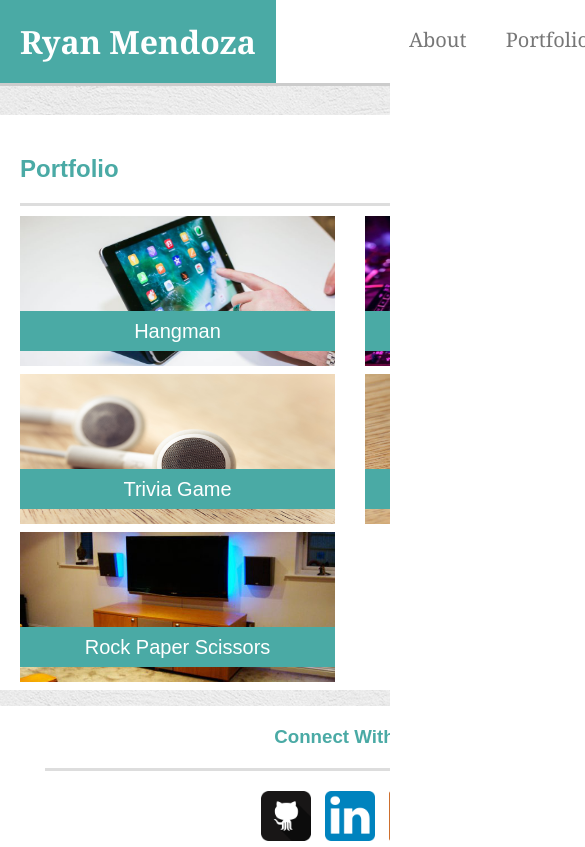
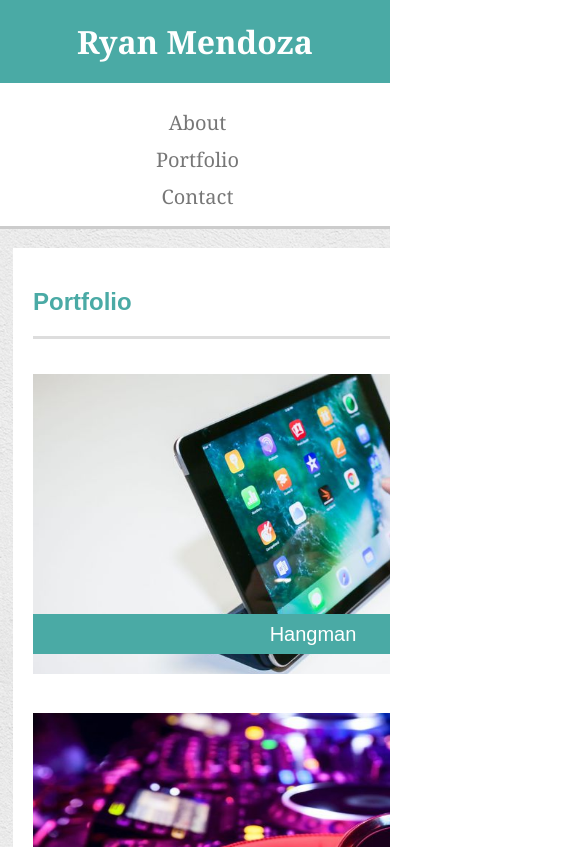
Before and after one commit to rjm925/Responsive-Portfolio, a plain HTML site: page portfolio.html in a window 390 px wide. Shown: the top 847 px of the page, 585 px wide, since content can reach past the window. Drawn offline with Linux system fonts and the light colour scheme.

Commit message:
Finished

```diff
--- a/assets/style.css
+++ b/assets/style.css
@@ -65,7 +65,7 @@ h3 {
 	text-align: center;
 }
 
-#sidebar {
+#sidebar, #portbar {
 	float: right;
 	background-color: #ffffff;
 	width: 270px;
@@ -296,7 +296,6 @@ footer {
 
 	textarea {
 		max-width: 460px;
-		height: 200px;
 	}
 }
 
@@ -305,7 +304,7 @@ footer {
 		width: 700px;
 	}
 
-	#sidebar {
+	#sidebar, #portbar {
 		position: relative;
 		float: none;
 		width: 700px;
@@ -390,3 +389,110 @@ footer {
 		height: 200px;
 	}
 }
+
+@media (max-width: 640px) {
+	.container {
+		width: 100%
+	}
+
+	h1, nav {
+		float: none;
+		text-align: center;
+	}
+
+	nav {
+		position: relative;
+		right: 60px;
+	}
+
+	nav ul{
+		padding-left: 0px;
+	}
+
+	nav li {
+		margin-left: 125px;
+	}
+
+	article, #sidebar {
+		width: 600px;
+	}
+
+	article {
+		left: 13px;
+		bottom: 210px;
+	}
+
+	#portbar {
+		width: 600px;
+		top: 1925px;
+		left: 13px;
+		z-index: 2;
+	}
+
+	#portfolio {
+		width: 600px;
+		height: 1850px;
+	}
+
+	.projects {
+		width: 560px;
+		height: 300px;
+	}
+
+	.first {
+		bottom: 25px;
+	}
+
+	.second {
+		left: 0px;
+		bottom: 80px;
+	}
+
+	.third {
+		bottom: 135px;
+	}
+
+	.fourth {
+		left: 0px;
+		bottom: 190px;
+	}
+
+	.fifth {
+		bottom: 245px;
+	}
+
+	.label {
+		width: 560px;
+	}
+
+	.hangman {
+		top: 255px;
+	}
+
+	.rpggames {
+		left: 0px;
+		top: 190px;
+	}
+
+	.trivia {
+		top: 140px;
+	}
+
+	.widget {
+		left: 0px;
+		top: 85px;
+	}
+
+	.rps {
+		top: 30px;
+	}
+
+	input, textarea {
+		width: 560px;
+	}
+
+	textarea {
+		max-width: 560px;
+		height: 300px;
+	}
+}
--- a/portfolio.html
+++ b/portfolio.html
@@ -26,7 +26,7 @@
 		<section>
 			<div class="container main">
 
-				<aside id="sidebar">
+				<aside id="portbar">
 					<h3>Connect With Me</h3>
 					<div class="icons">
 						<a href="https://github.com/rjm925"><img src="images/github.png" class="icon"></a>
```
